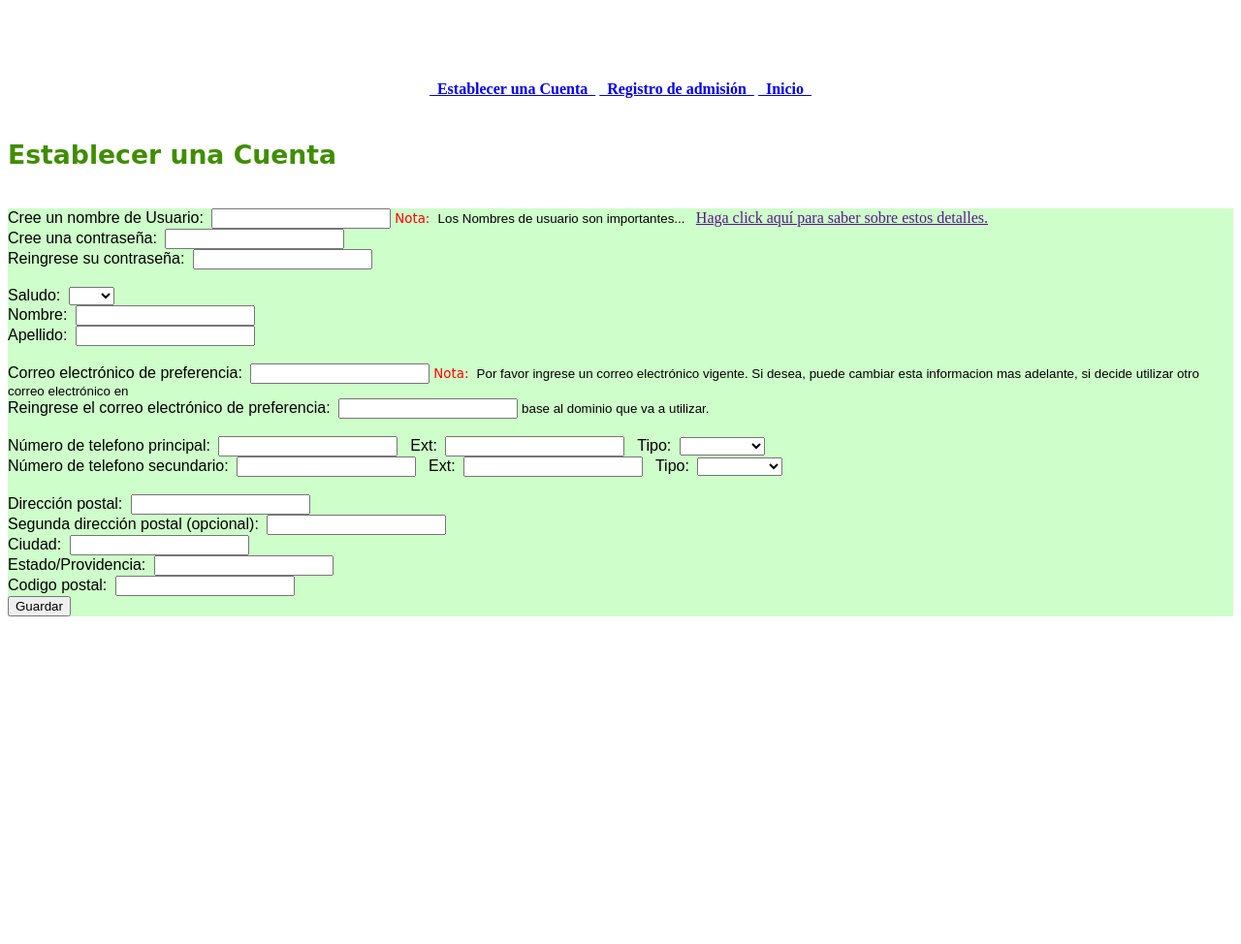
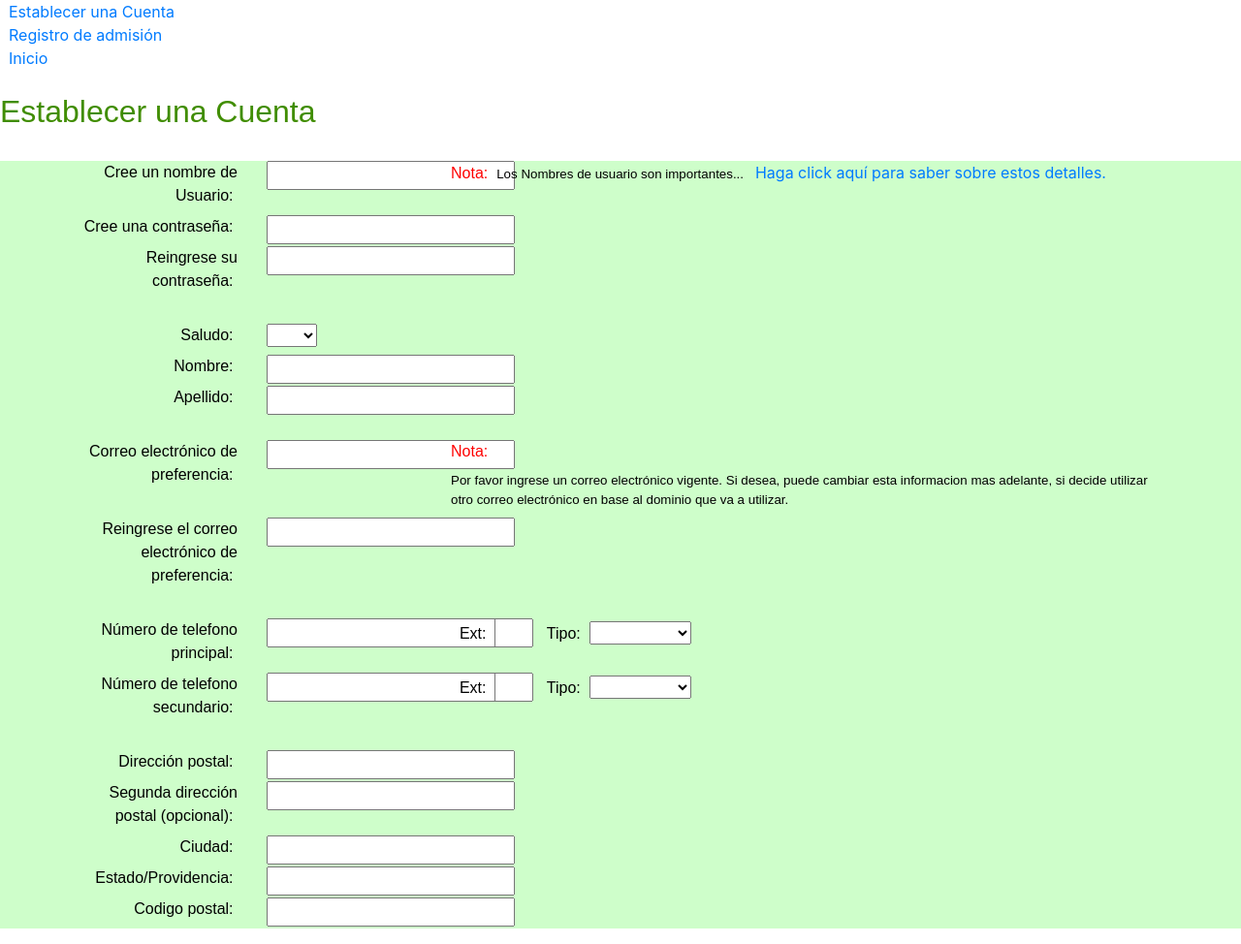
Before and after one commit to EvaAdriana/VeranoPrograWeb, a PHP site: page /establecer_cuenta.html in a window 1280 px wide. Shown: the whole page at 97% size. Before the commit the page ends 636 px from the top, so only its background shows below. Run offline with PHP 8.4, Linux system fonts and the light colour scheme; lists and menus that the app fills with data are empty; some libraries are stand-ins or nearby versions.

Commit message:
practica 3

```diff
--- a/Examen1/css/estilos.css
+++ b/Examen1/css/estilos.css
@@ -1,6 +1,6 @@
 .id_texto_rojo{
-	font-family:Comic Sans MS;
-	font-size:10pt;
+	font-family:Arial;
+	font-size:12pt;
 	color:#FE0000
 }
 
@@ -11,7 +11,7 @@
 }
 h2 {
 	color:#408D01;
-	font-family:Comic Sans MS;
+	font-family:Arial;
 	font-size:20pt;
 }
 .id_texto_normal{
--- a/Examen1/establecer_cuenta.html
+++ b/Examen1/establecer_cuenta.html
@@ -1,62 +1,124 @@
 <html>
 	<head>
 		<link rel="stylesheet" type="text/css" href="css/estilos.css"/>
+		<meta charset="utf-8">
+    	<meta http-equiv="X-UA-Compatible" content="IE=edge">
+    	<meta name="viewport" content="width=device-width, initial-scale=1">
    		<title>Examen 1 Formularios</title>
+   		 <!-- Bootstrap -->
+   		 <link href="css/bootstrap.min.css" rel="stylesheet">
+
+   		<!-- HTML5 Shim and Respond.js IE8 support of HTML5 elements and media queries -->
+   		<!-- WARNING: Respond.js doesn't work if you view the page via file:// -->
+   		<!--[if lt IE 9]>
+    	<script src="https://oss.maxcdn.com/html5shiv/3.7.2/html5shiv.min.js"></script>
+    	<script src="https://oss.maxcdn.com/respond/1.4.2/respond.min.js"></script>
+    	<![endif]-->
 	</head>
 	<body>
-	<br><br><br><br>
-		<table border="0" align="center" class="menu" wight="30%">
-			<tr>
-				<th><a href="establecer_cuenta.html">&nbsp;&nbsp;Establecer una Cuenta&nbsp;&nbsp;</a></th>
-				<th><a href="registro_admision.html">&nbsp;&nbsp;Registro de admisi&oacute;n&nbsp;&nbsp;</a></th>
-				<th><a href="index.html">&nbsp;&nbsp;Inicio&nbsp;&nbsp;</a></th>
-			</tr>
-		</table>
+	<ul class="nav navbar-nav navbar-center">
+		<li><a href="establecer_cuenta.html">&nbsp;&nbsp;Establecer una Cuenta&nbsp;&nbsp;</a></li>
+		<li><a href="registro_admision.html">&nbsp;&nbsp;Registro de admisi&oacute;n&nbsp;&nbsp;</a></li>
+		<li><a href="index.html">&nbsp;&nbsp;Inicio&nbsp;&nbsp;</a></li>
+	</ul>
 		<br>
 		<h2>Establecer una Cuenta</h2>
 		<br>
 		<form method="post" action="" align="left">
+		<div class="container">
+      		<div class="row">
+      			<div class="col-md-2" align="right">
 					<label class="titulo" for="id_usuario">Cree un nombre de Usuario:&nbsp;</label>
-			<input type="text" id="id_usuario" name="id_usuario" required>
+				</div>
+				<div class="col-md-2">
+					<input  type="text" id="id_usuario" name="id_usuario" required>
+				</div>
+				<div class="col-md-8" align="left">
 					<label class="id_texto_rojo">Nota:&nbsp;</label>
 					<label class="id_texto_normal">Los Nombres de usuario son importantes...&nbsp;&nbsp;</label>
 					<a href="">Haga click aqu&iacute; para saber sobre estos detalles.</a>
+				</div>
+			</div>
+			<div class="row">
+				<div class="col-md-2" align="right">
+					<label  class="titulo" for="id_password">Cree una contrase&ntilde;a:&nbsp;</label>
+				</div>
+				<div class="col-md-2">
+					<input type="password" id="id_password" name="id_password" required>
+				</div>
+				<div class="col-md-8" align="left">
+				</div>
+			</div>
+			<div class="row">
+				<div class="col-md-2" align="right">
+					<label  class="titulo" for="id_password2">Reingrese su contrase&ntilde;a:&nbsp;</label>
+				</div>
+				<div class="col-md-2">
+					<input type="password" id="id_password2" name="id_password2" required>
+				</div>
+				<div class="col-md-8" align="left">
+				</div>
+			</div>
 			<br>
-			<label  class="titulo" for="id_password">Cree una contrase&ntilde;a:&nbsp;</label>
-			<input type="password" id="id_password" name="id_password" required>
-			<br>
-			<label  class="titulo" for="id_password2">Reingrese su contrase&ntilde;a:&nbsp;</label>
-			<input type="password" id="id_password2" name="id_password2" required>
-			<br>
-			<br>
+			<div class="row">
+				<div class="col-md-2" align="right">
 					<label class="titulo" for="id_saludo">Saludo:&nbsp;</label>
+				</div>
+				<div class="col-md-2">
 					<select id="id_saludo" required>
 					<option value=""></option>
 					<option value="sr">Sr.</option>
 					<option value="sra">Sra.</option>
 					</select>
+				</div>
+			</div>
+			<div class="row">
+				<div class="col-md-2" align="right">
+					<label  class="titulo" for="id_nombre">Nombre:&nbsp;</label>
+				</div>
+				<div class="col-md-2">
+					<input type="text" id="id_nombre" name="id_nombre" required>
+				</div>
+			</div>
+			<div class="row">
+				<div class="col-md-2" align="right">
+					<label  class="titulo" for="id_apellido">Apellido:&nbsp;</label>
+				</div>
+				<div class="col-md-2">
+					<input type="text" id="id_apellido" name="id_apellido" required>
+				</div>
+			</div>
 			<br>
-			<label  class="titulo" for="id_nombre">Nombre:&nbsp;</label>
-			<input type="text" id="id_nombre" name="id_nombre" required>
+			<div class="row">
+				<div class="col-md-2" align="right">
+					<label  class="titulo" for="id_email">Correo electr&oacute;nico de preferencia:&nbsp;</label>
+				</div>
+				<div class="col-md-2">
+					<input type="text" id="id_email" name="id_email" required>
+				</div>
+				<div class="col-md-8" align="left">
+					<label class="id_texto_rojo">Nota:&nbsp;</label><label class="id_texto_normal">Por favor ingrese un correo electr&oacute;nico  vigente. Si desea, puede cambiar esta informacion mas adelante, si decide utilizar otro correo electr&oacute;nico en base al dominio que va a utilizar.</label>
+				</div>
+			</div>
+			<div class="row">
+				<div class="col-md-2" align="right">
+					<label  class="titulo" for="id_email2">Reingrese el correo electr&oacute;nico de preferencia:&nbsp;</label>
+				</div>
+				<div class="col-md-2">
+					<input type="text" id="id_email2" name="id_email2" required>
+				</div>
+			</div>
 			<br>
-			<label  class="titulo" for="id_apellido">Apellido:&nbsp;</label>
-			<input type="text" id="id_apellido" name="id_apellido" required>
-			<br>
-			<br>
-			<label  class="titulo" for="id_email">Correo electr&oacute;nico de preferencia:&nbsp;</label>
-			<input type="text" id="id_email" name="id_email" required>
-			<label class="id_texto_rojo">Nota:&nbsp;</label>
-			<label class="id_texto_normal">Por favor ingrese un correo electr&oacute;nico  vigente. Si desea, puede cambiar esta informacion mas adelante, si decide utilizar otro correo electr&oacute;nico en</label>
-			<br>
-			<label  class="titulo" for="id_email2">Reingrese el correo electr&oacute;nico de preferencia:&nbsp;</label>
-			<input type="text" id="id_email2" name="id_email2" required>
-			<label class="id_texto_normal">base al dominio que va a utilizar.</label>
-			<br>
-			<br>
+			<div class="row">
+				<div class="col-md-2" align="right">
 					<label  class="titulo" for="id_tel1">N&uacute;mero de telefono principal:&nbsp;</label>
+				</div>
+				<div class="col-md-2">
 					<input type="text" id="id_tel1" name="id_tel1" required>
+				</div>
+				<div class="col-md-8">
 					<label  class="titulo" for="id_ext1">&nbsp;&nbsp;Ext:&nbsp;</label>
-			<input type="text" id="id_ext1" name="id_ext1" required>
+					<input type="text" id="id_ext1" name="id_ext1" style="width:40px;" required>
 					<label  class="titulo" for="id_tipo_tel_1">&nbsp;&nbsp;Tipo:&nbsp;</label>
 					<select id="id_tipo_tel_1" required>
 						<option value=""></option>
@@ -64,11 +126,18 @@
 						<option value="res">Residencia</option>
 						<option value="ofi">Oficina</option>
 					</select>
-			<br>
+				</div>
+			</div>
+			<div class="row">
+				<div class="col-md-2" align="right">
 					<label  class="titulo" for="id_tel2">N&uacute;mero de telefono secundario:&nbsp;</label>
+				</div>
+				<div class="col-md-2">
 					<input type="text" id="id_tel2" name="id_tel2" required>
+				</div>
+				<div class="col-md-8">
 					<label  class="titulo" for="id_ext2">&nbsp;&nbsp;Ext:&nbsp;</label>
-			<input type="text" id="id_ext2" name="id_ext2" required>
+					<input type="text" id="id_ext2" name="id_ext2" style="width:40px;" required>
 					<label  class="titulo" for="id_tipo_tel_2">&nbsp;&nbsp;Tipo:&nbsp;</label>
 					<select id="id_tipo_tel_2" required>
 						<option value=""></option>
@@ -76,25 +145,52 @@
 						<option value="res">Residencia</option>
 						<option value="ofi">Oficina</option>
 					</select>
+				</div>
+			</div>
 			<br>
-			<br>
+			<div class="row">
+				<div class="col-md-2" align="right">
 					<label  class="titulo" for="id_dir_postal">Direcci&oacute;n postal:&nbsp;</label>
+				</div>
+				<div class="col-md-2">
 					<input type="text" id="id_dir_postal" name="id_dir_postal" required>
-			<br>
+				</div>
+			</div>
+			<div class="row">
+				<div class="col-md-2" align="right">
 					<label  class="titulo" for="id_dir_postal2">Segunda direcci&oacute;n postal (opcional):&nbsp;</label>
+				</div>
+				<div class="col-md-2">
 					<input type="text" id="id_dir_postal2" name="id_dir_postal2">
-			<br>
+				</div>
+			</div>
+			<div class="row">
+				<div class="col-md-2" align="right">
 					<label  class="titulo" for="id_ciudad">Ciudad:&nbsp;</label>
+				</div>
+				<div class="col-md-2">
 					<input type="text" id="id_ciudad" name="id_ciudad" required>
-			<br>
+				</div>
+			</div>
+			<div class="row">
+				<div class="col-md-2" align="right">
 					<label  class="titulo" for="id_estado">Estado/Providencia:&nbsp;</label>
+				</div>
+				<div class="col-md-2">
 					<input type="text" id="id_estado" name="id_estado">
-			<br>
+				</div>
+			</div>
+			<div class="row">
+				<div class="col-md-2" align="right">
 					<label  class="titulo" for="id_cp">Codigo postal:&nbsp;</label>
+				</div>
+				<div class="col-md-2">
 					<input type="text" id="id_cp" name="id_cp">
-			<br>
-			<input align="rigth" type="submit" value="Guardar">
+				</div>
+			</div>
+
+
+		</div>
 	</form>
-
 	</body>
 </html>
```
Also changed, not shown: Examen1/index.html (+18 -9 lines), Examen1/registro_admision.html (+31 -12 lines). Lines whose indentation alone changed are shown as unchanged.
